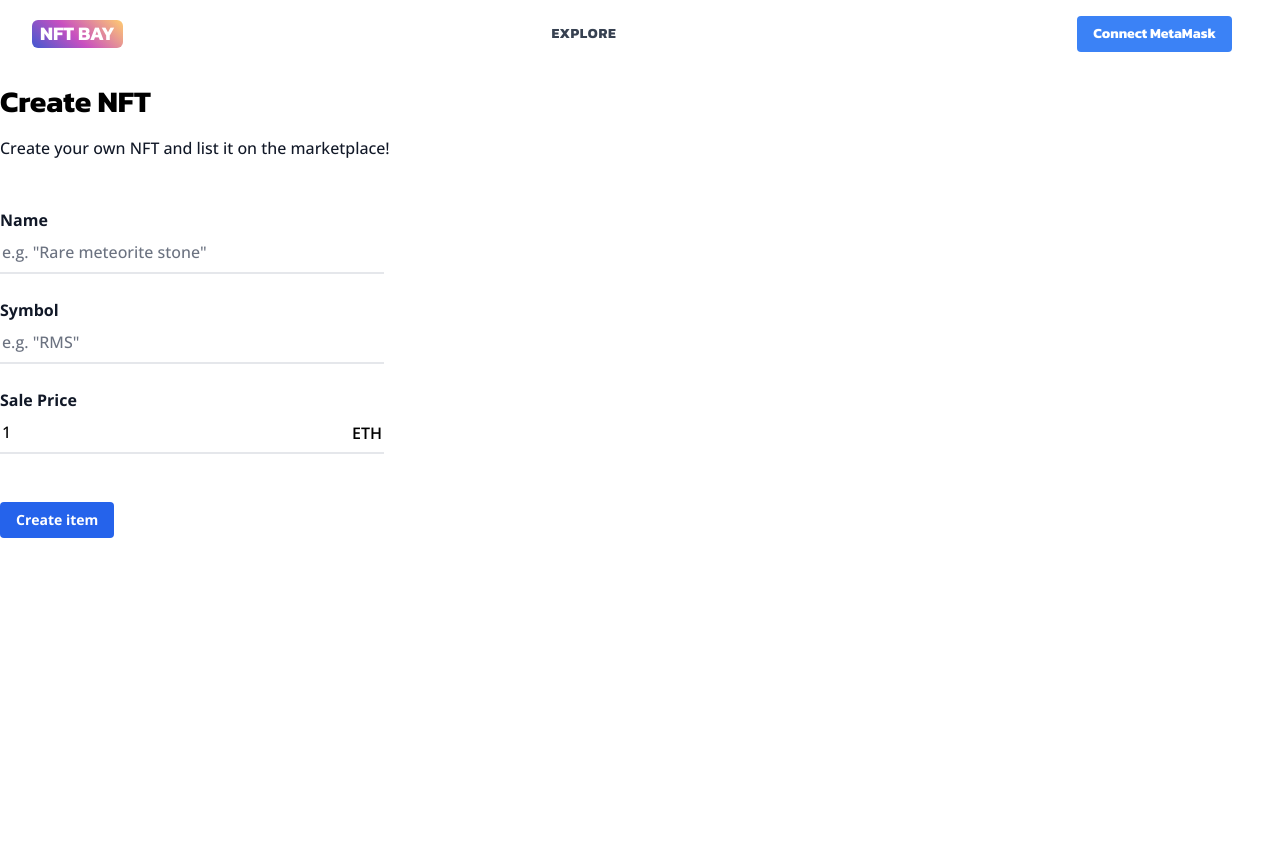
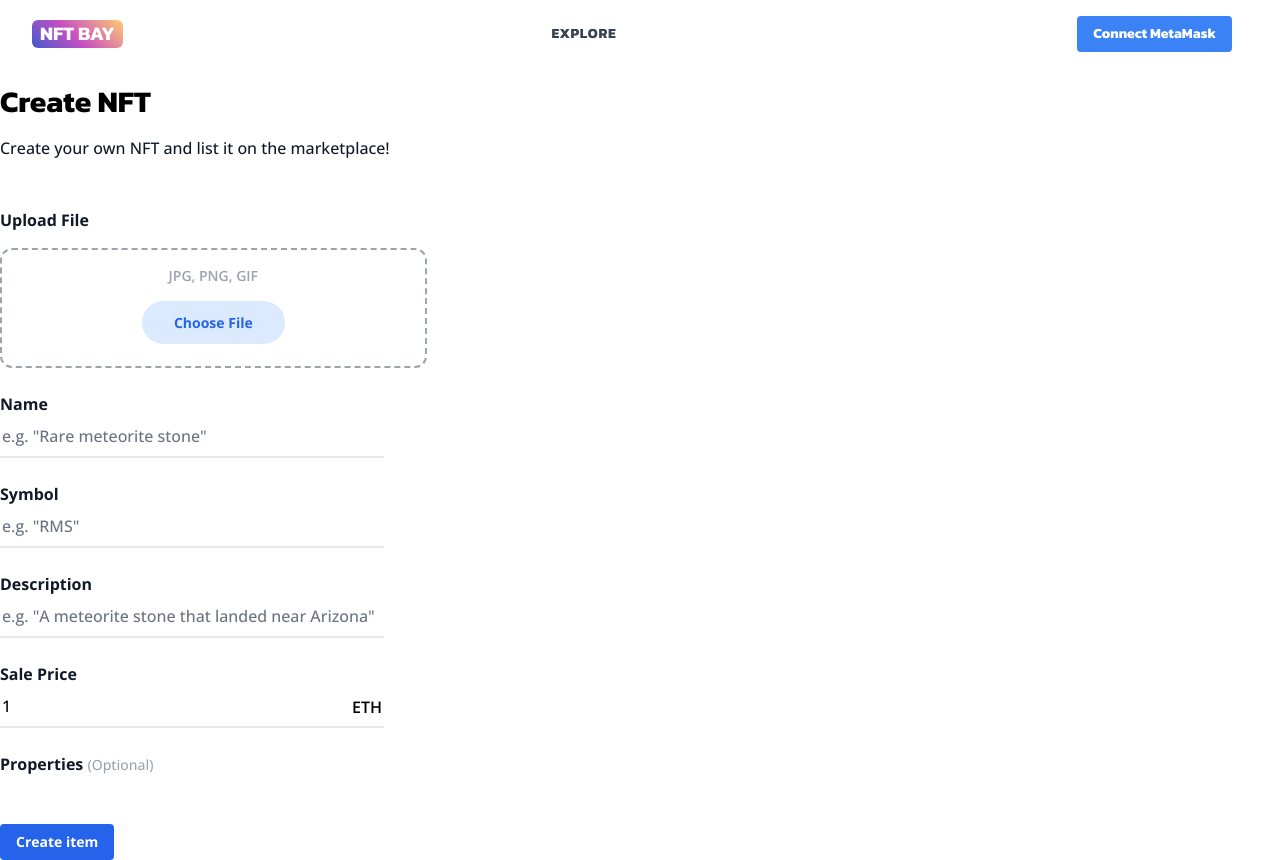
Before and after one commit to teye/eth-marketplace, a React (Create React App) app in the folder frontend/: page /create-nft in a window 1280 px wide. Before the commit the page ends 800 px from the top, so only its background shows below. Built offline with nearby package versions, Linux system fonts and the light colour scheme; no server answers.

Commit message:
fix upload image to ipfs

```diff
--- a/frontend/src/abi/marketplaceHumanABI.ts
+++ b/frontend/src/abi/marketplaceHumanABI.ts
@@ -1,3 +1,6 @@
+/**
+ * human readable require otherwise the provider listener events sometimes can fail to detect the event
+ */
 export const MARKETPLACE_HUMAN_ABI = [
     "constructor()",
     "error NotApproved()",
--- a/frontend/src/components/create-nft.tsx
+++ b/frontend/src/components/create-nft.tsx
@@ -32,6 +32,10 @@ function CreateNFT() {
     const [tx2, setTx2] = useState('');
     const [tx3, setTx3] = useState('');
     const [tx4, setTx4] = useState('');
+
+    const initialState = { nftImgAlt: "", nftImgSrc: "" };
+    const [file, setFile] = useState(null);
+    const [{ nftImgAlt, nftImgSrc }, setPreview] = useState(initialState);
 
     /**
      * close progress modal
@@ -134,10 +138,10 @@ function CreateNFT() {
      * @returns
      */
     const onSubmit = async (data: any) => {
-        console.log(data);
-        if (!data.name || !data.symbol || !data.salePrice) {
-            return;
-        }
+        // console.log(data);
+        // if (!data.name || !data.symbol || !data.salePrice || !nftImgSrc) {
+        //     return;
+        // }
 
         provider = new ethers.providers.Web3Provider(window.ethereum);
         const signer = provider.getSigner();
@@ -147,36 +151,46 @@ function CreateNFT() {
         setOpenModal(true);
 
         try {
-            // 01 - deploy nft contract
-            // 02 - mint to wallet
-            // 03 - list nft for sale
-            await onDeployNFT(data);
-            const mintTx = await onMint();
-            const tokenId = mintTx.events[1].args.tokenId.toString();
+            // 01 - upload img and metadata to pinata
+            // 02 - deploy nft contract
+            // 03 - mint to wallet
+            // 04 - list nft for sale
 
-            // record nft owner to db
-            await backend.addMintedNFT({
-                token_address: `${nftContract.address.toLowerCase()}`,
-                token_id: `${tokenId}`,
-                minter: `${userState.wallet}`,
-                owner: `${userState.wallet}`,
-            });
+            let formData = new FormData();
 
-            const salePriceWei = ethers.utils.parseEther(`${data.salePrice}`).toString();
+            formData.append("username", "abcdefg");
+            formData.append("image", file ?? "");
 
-            await onSell(tokenId, salePriceWei);
+            console.log(formData.get('username'));
+            console.log(formData.get('image'));
 
-            // record sell listing to db
-            // await backend.addListing({
+            await backend.uploadToIPFS(formData);
+
+            // await onDeployNFT(data);
+            // const mintTx = await onMint();
+            // const tokenId = mintTx.events[1].args.tokenId.toString();
+
+            // // record nft owner to db
+            // await backend.addMintedNFT({
             //     token_address: `${nftContract.address.toLowerCase()}`,
             //     token_id: `${tokenId}`,
-            //     seller: `${userState.wallet}`,
-            //     price: salePriceWei,
-            // })
+            //     minter: `${userState.wallet}`,
+            //     owner: `${userState.wallet}`,
+            // });
+
+            // const salePriceWei = ethers.utils.parseEther(`${data.salePrice}`).toString();
+
+            // await onSell(tokenId, salePriceWei);
         } catch (e) {
             console.error(e);
             onCloseModal();
         }
+    }
+
+    const onUpload = (e: any) => {
+        const { files } = e.target;
+        setPreview(files.length ? { nftImgSrc: URL.createObjectURL(files[0]), nftImgAlt: files[0].name } : initialState);
+        setFile(e.target.files[0]);
     }
 
     return (
@@ -185,6 +199,30 @@ function CreateNFT() {
             <div className="text-gray-900 mb-12">Create your own NFT and list it on the marketplace!</div>
             <form onSubmit={handleSubmit(onSubmit)}>
                 <div className="grid grid-cols-1 gap-4">
+                    <div className="mb-2">
+                        <label
+                            htmlFor="nftImage"
+                            className="text-gray-900 font-bold">
+                                Upload File
+                        </label>
+                        <div className="mt-4 px-4 py-4 w-1/3 flex flex-col text-center gap-y-6 border-2 border-gray-400 border-dashed rounded-xl">
+                            {
+                                nftImgSrc &&
+                                <div className="h-fit w-fit mx-auto">
+                                    <img src={nftImgSrc} alt={nftImgAlt} className="object-contain rounded-xl" />
+                                </div>
+                            }
+                            <div className="text-gray-400 text-sm font-semibold">JPG, PNG, GIF</div>
+                            <input type="file" id="nftImage" className="hidden" onChange={onUpload} accept="image/*"/>
+                            <div className="mb-4">
+                                <label
+                                    htmlFor="nftImage"
+                                    className="cursor-pointer bg-blue-100 text-blue-600 text-sm font-bold rounded-full px-8 py-3">
+                                    { nftImgSrc ? "Reupload" : "Choose File" }
+                                </label>
+                            </div>
+                        </div>
+                    </div>
                     <div className="mb-2">
                         <label
                             htmlFor="name"
@@ -213,7 +251,21 @@ function CreateNFT() {
                         />
                         {errors.symbol && <p className="text-sm text-red-500 font-bold">Symbol is required.</p>}
                     </div>
-                    <div>
+                    <div className="mb-2">
+                        <label
+                            htmlFor="description"
+                            className="text-gray-900 font-bold">
+                                Description
+                        </label>
+                        <input
+                            type="text"
+                            className="block w-96 mt-0 px-0.5 border-0 border-b-2 border-gray-200 focus:ring-0 focus:border-black"
+                            placeholder={`e.g. "A meteorite stone that landed near Arizona"`}
+                            {...register("description", { required: true })}
+                        />
+                        {errors.description && <p className="text-sm text-red-500 font-bold">Description is required.</p>}
+                    </div>
+                    <div className="mb-2">
                         <label
                             htmlFor="salePrice"
                             className="text-gray-900 font-bold">
@@ -234,6 +286,13 @@ function CreateNFT() {
                             <div className="-ml-8 font-semibold">ETH</div>
                         </div>
                         {errors.salePrice && errors.salePrice.type === "positiveNumber" && <p className="text-sm text-red-500 font-bold">Price should be a whole number or decimals, e.g. 1, 1.234</p>}
+                    </div>
+                    <div>
+                        <label
+                            htmlFor="properties"
+                            className="text-gray-900 font-bold">
+                                Properties <span className="text-gray-400 text-sm font-normal">(Optional)</span>
+                        </label>
                     </div>
                 </div>
                 <button
--- a/frontend/src/mixin/backend.ts
+++ b/frontend/src/mixin/backend.ts
@@ -215,4 +215,30 @@ export class BackendApi {
             return null;
         }
     }
+
+    /**
+     * upload the image and metadata to pinata cloud
+     * @param formData
+     * @returns metadata ipfs hash
+     * {
+     *   IpfsHash
+     *   PinSize
+     *   Timestamp
+     * }
+     */
+    async uploadToIPFS(formData: any) {
+        console.log("upload to IPFS");
+        console.log(formData.get("username"));
+        try {
+            const response = await axios.post(`${this.endpoint}/minting`, formData, {
+                headers: {
+                    "Content-Type": "multipart/form-data"
+                }
+            });
+            return response.data;
+        } catch (error) {
+            console.error(error);
+            return null;
+        }
+    }
 }
```
Also changed, not shown: 1 other file (tests, documents, lock files or other folders).
